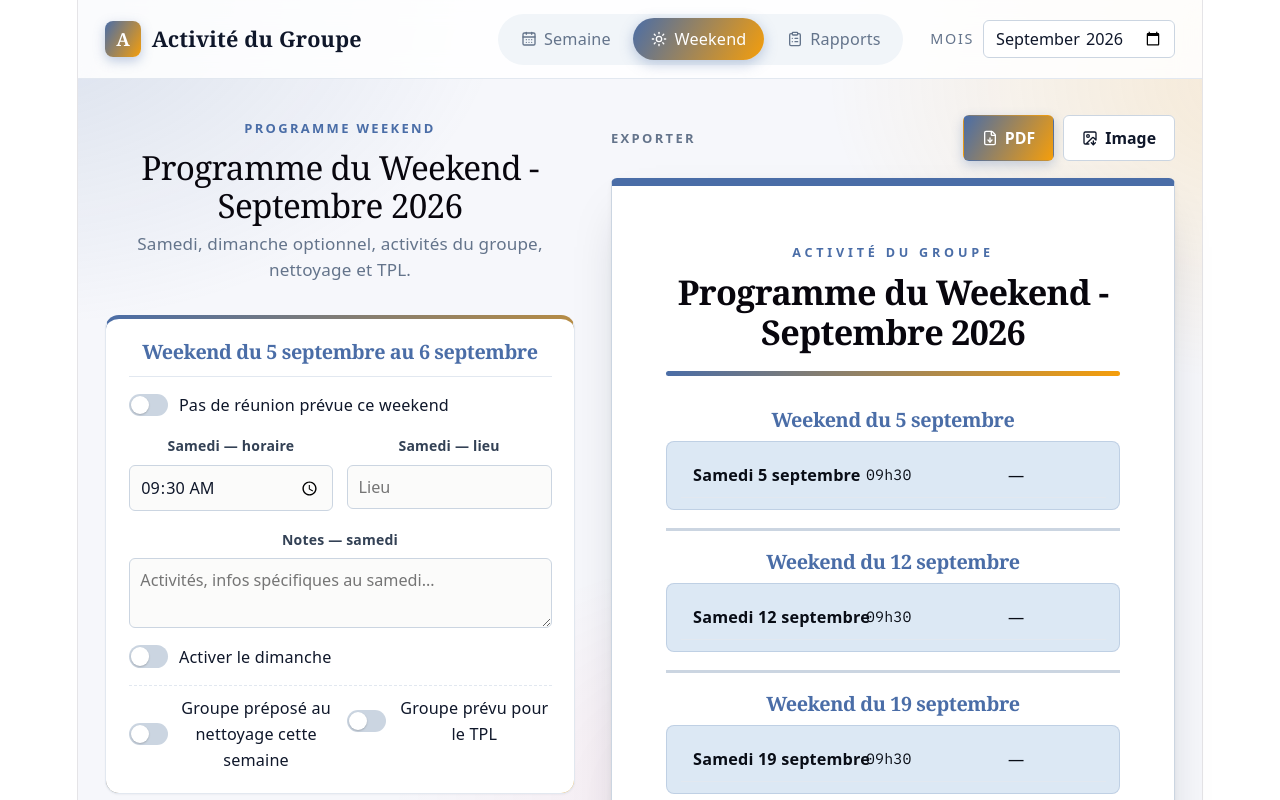
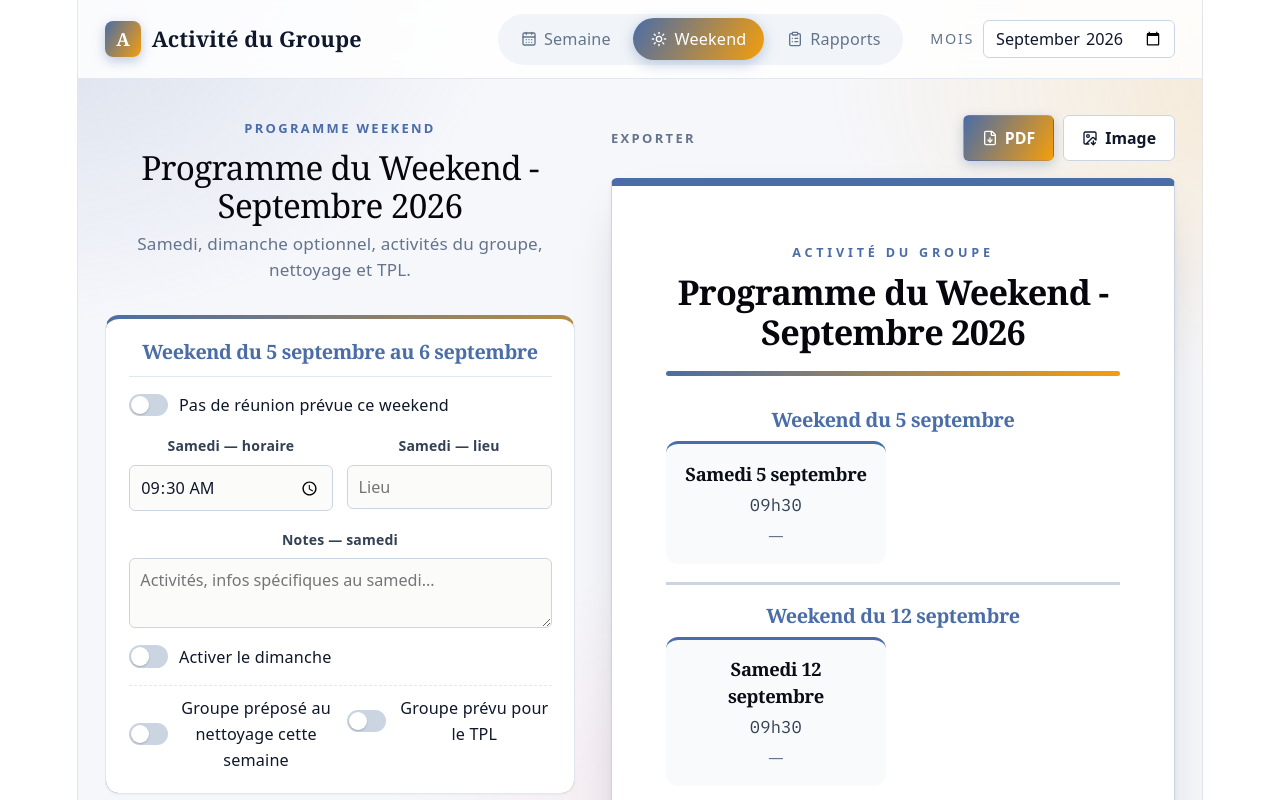
Before and after one commit to Chrstn67/activite-groupe, a React (Vite) app: page /weekend in a window 1280 px wide. Shown: the top 800 px of the page. Built offline with nearby package versions, Linux system fonts and the light colour scheme; the HTML template or start-up script is replaced by a standard one; a web font is replaced by a local one.

Commit message:
MAJ visuelles

```diff
--- a/src/App.css
+++ b/src/App.css
@@ -796,6 +796,101 @@ body {
   }
 }
 
+/* ——— Bandeau semaine + cartes jour (Option 2) ——— */
+.we2-week {
+  font-size: 0.68rem;
+  font-weight: 700;
+  letter-spacing: 0.14em;
+  text-transform: uppercase;
+  color: var(--muted);
+  margin-bottom: 0.5rem;
+}
+
+.we2-top {
+  display: flex;
+  flex-wrap: wrap;
+  gap: 0.6rem;
+  margin-bottom: 1rem;
+
+  & .we2-chip {
+    flex: 1;
+    min-width: 160px;
+    display: flex;
+    align-items: center;
+    gap: 0.5rem;
+    padding: 0.5rem 0.75rem;
+    border-radius: 10px;
+    font-size: 0.82rem;
+    font-weight: 600;
+    border: 1px solid;
+
+    &.we2-chip--clean {
+      background: #f0fdf8;
+      border-color: #86efac;
+      color: #085041;
+    }
+    &.we2-chip--tpl {
+      background: #eff6ff;
+      border-color: #93c5fd;
+      color: #0c447c;
+    }
+  }
+}
+
+.we2-days {
+  display: grid;
+  grid-template-columns: 1fr 1fr;
+  gap: 0.8rem;
+
+  @media (max-width: 480px) {
+    grid-template-columns: 1fr;
+  }
+
+  & .we2-day {
+    background: #f8fafc;
+    border-radius: 12px;
+    padding: 0.9rem 1rem;
+    border-top: 3px solid var(--accent);
+
+    &.we2-day--sun {
+      border-top-color: var(--accent-2);
+    }
+
+    & h4 {
+      font-family: var(--serif);
+      font-size: 1.02rem;
+      margin: 0 0 0.3rem;
+    }
+    & .we2-day__time {
+      display: block;
+      font-size: 0.95rem;
+      color: var(--ink-2);
+      margin-bottom: 0.15rem;
+    }
+    & .we2-day__who {
+      font-size: 0.85rem;
+      color: var(--muted);
+    }
+    & .we2-day__clean {
+      margin-top: 0.6rem;
+      display: inline-block;
+      font-size: 0.76rem;
+      font-weight: 700;
+      color: #085041;
+      background: #f0fdf8;
+      border: 1px solid #86efac;
+      border-radius: 6px;
+      padding: 0.25rem 0.5rem;
+    }
+    & .we2-day__notes {
+      margin-top: 0.5rem;
+      font-size: 0.82rem;
+      color: var(--ink-2);
+      white-space: pre-line;
+    }
+  }
+}
+
 /* ——— Bandeaux info-cards ——— */
 .info-cards {
   display: flex;
--- a/src/pages/Weekend.jsx
+++ b/src/pages/Weekend.jsx
@@ -71,16 +71,6 @@ function Toggle({ checked, onChange, label, testId }) {
       <span className="toggle__track" />
       <span>{label}</span>
     </label>
-  );
-}
-
-/** Pastille "Grand nettoyage" affichée dans un bloc jour */
-function GrandNettoyageBadge({ heure }) {
-  return (
-    <div className="we-day-block__cleaning">
-      <span>✦</span>
-      <span>Grand nettoyage · {heure}</span>
-    </div>
   );
 }
 
@@ -282,88 +272,68 @@ export default function Weekend() {
                   </p>
                 ) : (
                   <>
-                    {/* — Bandeau nettoyage semaine — */}
                     {w.nettoyage && (
-                      <div
-                        className="info-cards info-cards--semaine"
-                        data-label={semaineLabel(s)}
-                      >
-                        <div className="info-card info-card--clean">
-                          <div className="info-card__icon">✦</div>
-                          <div>
-                            <div className="info-card__title">
-                              Nettoyage de la Salle du Royaume
+                      <div className="we2-week">{semaineLabel(s)}</div>
+                    )}
+
+                    {/* — Bandeau nettoyage / TPL — */}
+                    {(w.nettoyage || w.tpl) && (
+                      <div className="we2-top">
+                        {w.nettoyage && (
+                          <div className="we2-chip we2-chip--clean">
+                            <span>✦</span>
+                            <span>Nettoyage de la Salle du Royaume</span>
                           </div>
-                            <div className="info-card__sub">
-                              <div className="info-card__sub-item">
-                                Petit nettoyage après la réunion en semaine
+                        )}
+                        {w.tpl && (
+                          <div className="we2-chip we2-chip--tpl">
+                            <span>◈</span>
+                            <span>TPL{w.tplLieu ? ` — ${w.tplLieu}` : ""}</span>
                           </div>
-                            </div>
-                          </div>
-                        </div>
+                        )}
                       </div>
                     )}
 
-                    {/* — Bandeau TPL weekend — */}
-                    {w.tpl && (
-                      <div className="info-cards info-cards--weekend">
-                        <div className="info-card info-card--tpl">
-                          <div className="info-card__icon">◈</div>
-                          <div>
-                            <div className="info-card__title">TPL</div>
-                            {w.tplLieu && (
-                              <div className="info-card__sub">{w.tplLieu}</div>
-                            )}
-                          </div>
-                        </div>
+                    {/* — Cartes jour — */}
+                    <div className="we2-days">
+                      <div className="we2-day">
+                        <h4>{fmtDay(s)}</h4>
+                        <span className="we2-day__time mono">
+                          {h(w.samediHeure)}
+                        </span>
+                        <span className="we2-day__who">
+                          {w.samediLieu || "—"}
+                        </span>
+                        {showGNSamedi && (
+                          <div className="we2-day__clean">
+                            ✦ Grand nettoyage · {w.grandNettoyage}
                           </div>
                         )}
-
-                    {/* — Bloc samedi — */}
-                    <div className="we-day-block we-day-block--samedi">
-                      <table className="doc-table doc-table--compact">
-                        <tbody>
-                          <tr>
-                            <td className="doc-table__date">{fmtDay(s)}</td>
-                            <td className="mono">{h(w.samediHeure)}</td>
-                            <td>{w.samediLieu || "—"}</td>
-                          </tr>
-                        </tbody>
-                      </table>
-                      {showGNSamedi && (
-                        <GrandNettoyageBadge heure={w.grandNettoyage} />
-                      )}
                         {w.notesSamedi && (
-                        <p className="we-block__notes">
-                          <strong>Infos :</strong> {w.notesSamedi}
-                        </p>
+                          <p className="we2-day__notes">{w.notesSamedi}</p>
                         )}
                       </div>
 
-                    {/* — Bloc dimanche (optionnel) — */}
                       {w.dimanche && (
-                      <div className="we-day-block we-day-block--dimanche">
-                        <table className="doc-table doc-table--compact">
-                          <tbody>
-                            <tr>
-                              <td className="doc-table__date">
-                                {fmtDay(addDays(s, 1))}
-                              </td>
-                              <td className="mono">{h(w.dimancheHeure)}</td>
-                              <td>{w.dimancheLieu || "—"}</td>
-                            </tr>
-                          </tbody>
-                        </table>
+                        <div className="we2-day we2-day--sun">
+                          <h4>{fmtDay(addDays(s, 1))}</h4>
+                          <span className="we2-day__time mono">
+                            {h(w.dimancheHeure)}
+                          </span>
+                          <span className="we2-day__who">
+                            {w.dimancheLieu || "—"}
+                          </span>
+                          {showGNDimanche && (
+                            <div className="we2-day__clean">
+                              ✦ Grand nettoyage · {w.grandNettoyage}
+                            </div>
+                          )}
                           {w.notesDimanche && (
-                          <p className="we-block__notes">
-                            <strong>Infos :</strong> {w.notesDimanche}
-                          </p>
-                        )}
-                        {showGNDimanche && (
-                          <GrandNettoyageBadge heure={w.grandNettoyage} />
+                            <p className="we2-day__notes">{w.notesDimanche}</p>
                           )}
                         </div>
                       )}
+                    </div>
                   </>
                 )}
               </article>
```
Also changed, not shown: 8 other files (tests, documents, lock files or other folders). Lines whose indentation alone changed are shown as unchanged.
